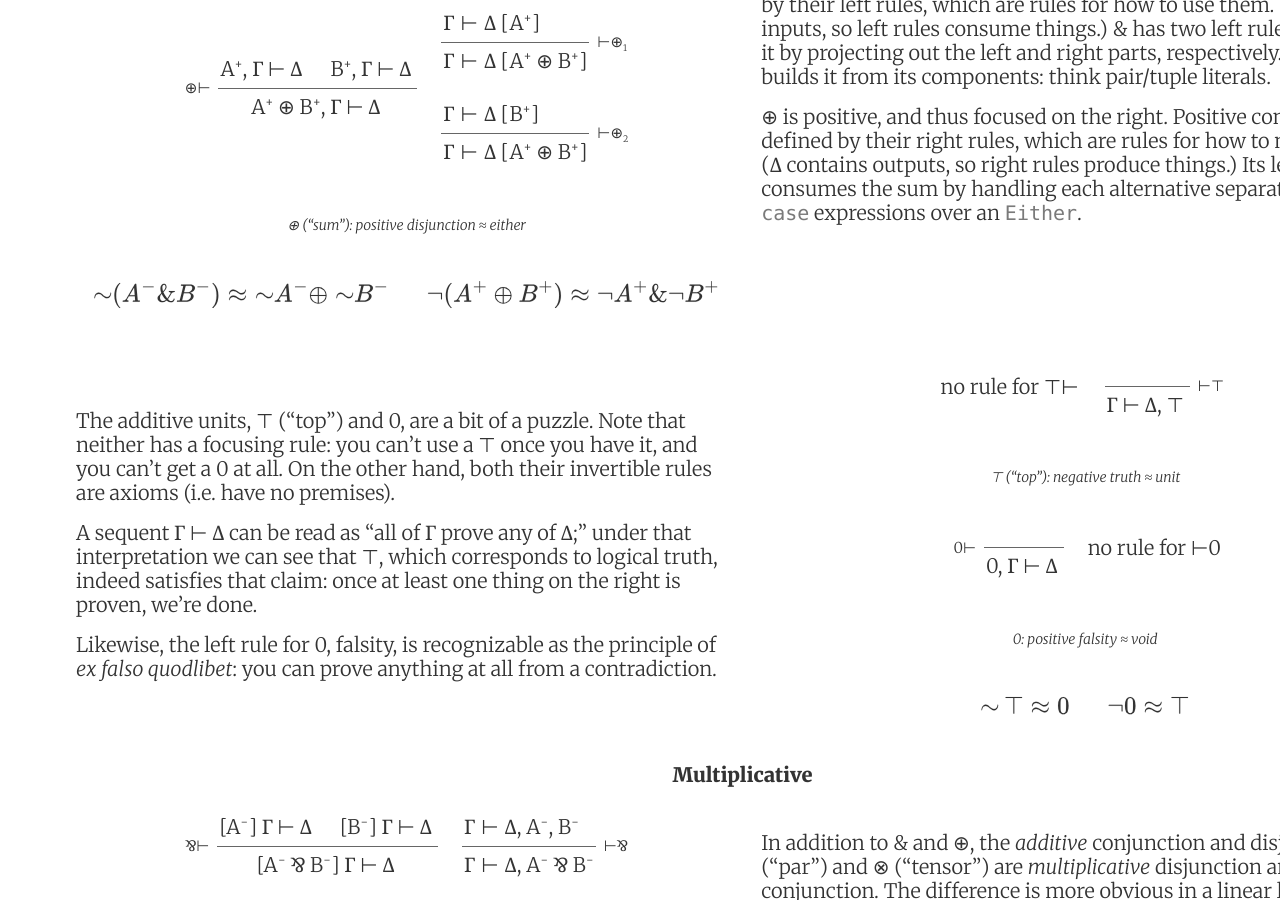
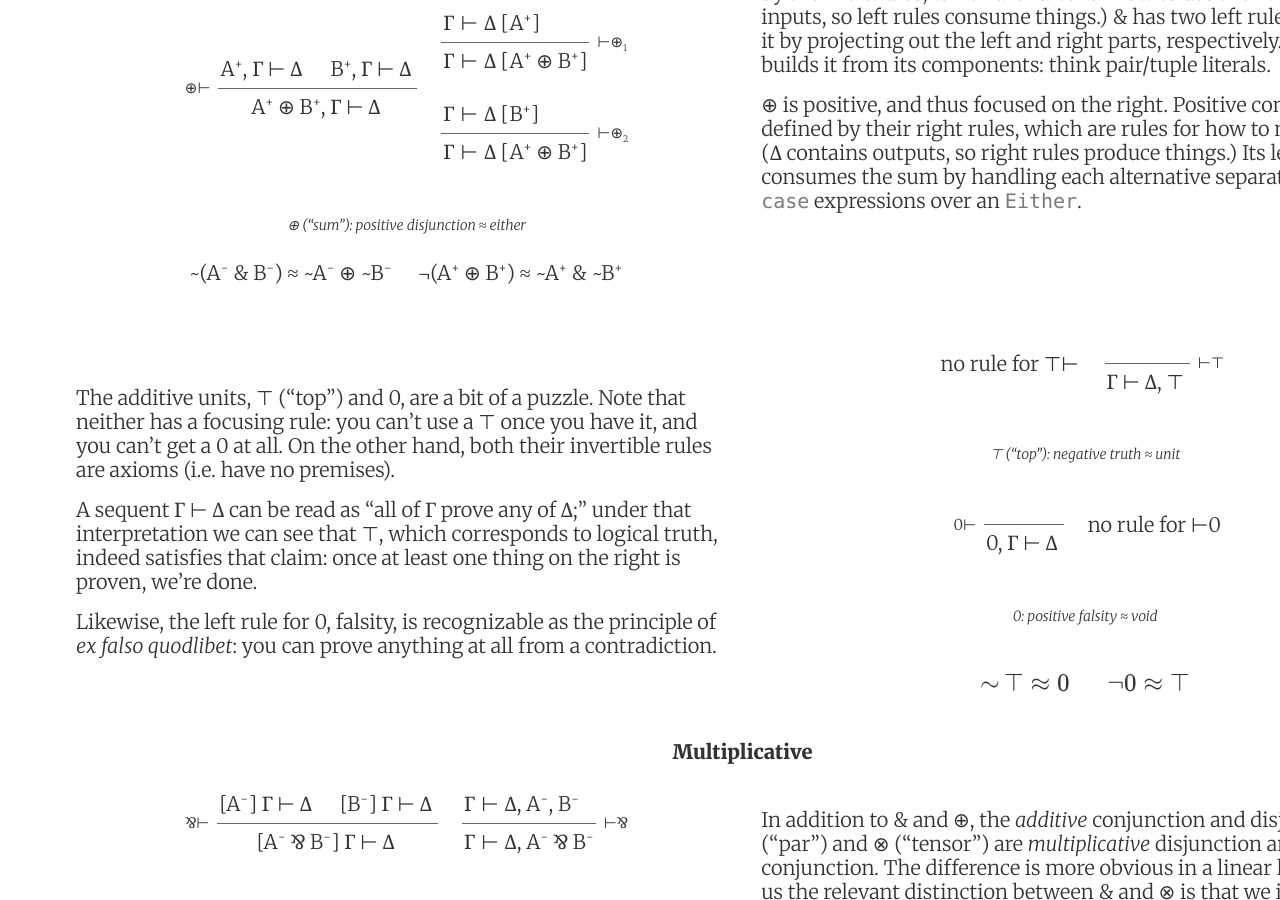
Before and after one commit to robrix/robrix.github.io, a Jekyll site: the page docs/posts/2021-06-07-duality/index.html, which Jekyll copies as it is, in a window 1280 px wide and 900 px high, scrolled down 853 px. Built offline with Jekyll 4.4.1, drawn with Linux system fonts in a browser that asks for light colours.

Commit message:
Typeset the de Morgan laws for with/sum.

```diff
--- a/docs/posts/2021-06-07-duality/index.html
+++ b/docs/posts/2021-06-07-duality/index.html
@@ -197,9 +197,14 @@ $$</span></p>
     </tr>
     <tr>
       <td colspan="2">
-        $$
-        \sim \kern -3pt (A^- \& B^-) ≈\kern 3pt \sim \kern -3pt A^- ⊕ \sim \kern -3pt B^- \hskip 1.5em ¬(A^+ ⊕ B^+) ≈ ¬A^+ \& ¬B^+
-        $$
+        <div class="connective">
+          <div class="rule">
+            <p>~(A<sup>−</sup> &amp; B<sup>−</sup>) ≈ ~A<sup>−</sup> ⊕ ~B<sup>−</sup></p>
+          </div>
+          <div class="rule">
+            <p>¬(A<sup>+</sup> ⊕ B<sup>+</sup>) ≈ ~A<sup>+</sup> &amp; ~B<sup>+</sup></p>
+          </div>
+        </div>
       </td>
     </tr>
     <tr>
```
Also changed, not shown: docs/feed.xml (+8 -3 lines), posts/2021-06-07-duality.md (+8 -3 lines).
